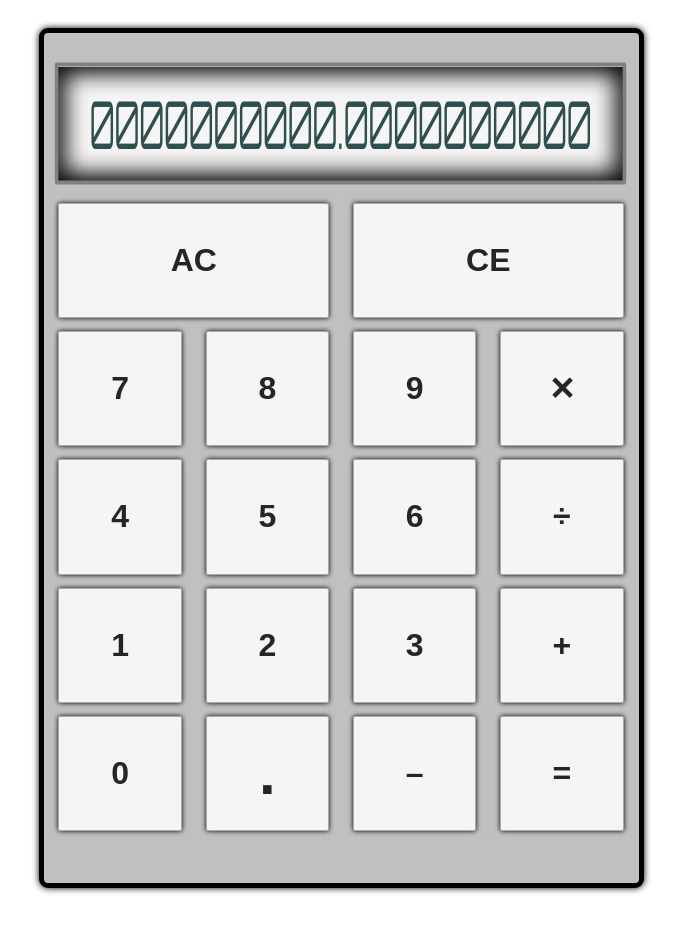
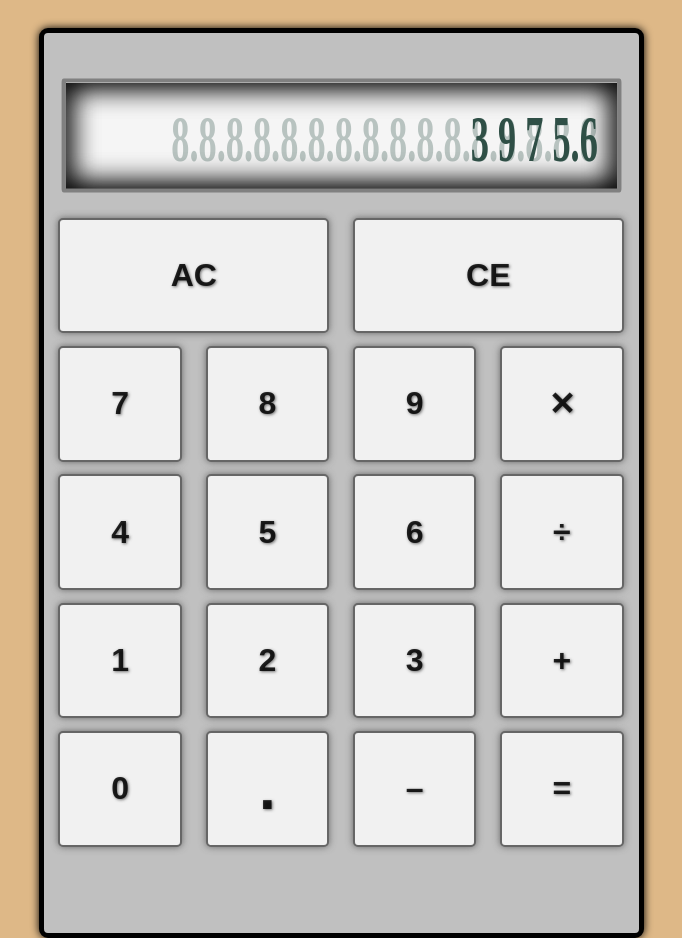
Before and after one commit to SageWelky/odin-calculator, a plain HTML site: page index.html in a window 1280 px wide. Shown: the whole page, without its empty margins (299-981 px from the left). Drawn offline with Linux system fonts and the light colour scheme.

Commit message:
Adjusted the display to have a background digital effect, as well as prepared the calculator to take decimals at any position.

```diff
--- a/index.html
+++ b/index.html
@@ -4,7 +4,6 @@
   <meta charset="UTF-8">
   <meta name="viewport" content="width=device-width, initial-scale=1.0">
   <title>Calculator Web App</title>
-  <link href='https://fonts.googleapis.com/css?family=Orbitron' rel='stylesheet' type='text/css'>
   <link rel="stylesheet" href="styles.css">
 </head>
 <body>
@@ -12,9 +11,17 @@
   <div id="app-container">
 
     <div id="calculator-viewport-spacing-container">
+
+
       <div id="calculator-viewport">
-        0000000000.0000000000
+        8.8.8.8.8.8.8.8.8.8.8.8.8.8.8.8
       </div>
+
+      <div id="input-numbers">
+        3 9 7 5.6
+      </div>
+
+
     </div>
 
 
--- a/styles.css
+++ b/styles.css
@@ -1,8 +1,14 @@
+@font-face {
+  font-family: 'Digital-7 Mono';
+  src: url('./digitalMono.ttf') format('tff')
+}
+
 html, body {
   width: 100%;
   height: 100%;
   display: flex;
   justify-content: center;
+  background-color: burlywood;
 }
 
 #app-container {
@@ -10,7 +16,7 @@ html, body {
   flex-direction: column;
   justify-content: center;
   align-items: center;
-  height: 850px;
+  height: 900px;
   width: 595px;
   text-align: center;
   gap: 3px;
@@ -18,7 +24,7 @@ html, body {
   background: silver;
   margin: 20px;
   border-radius: 9px;
-  box-shadow: 0 0 7px black;
+  box-shadow: 0 0 9px black;
 }
 
 #app-container > div {
@@ -33,28 +39,50 @@ html, body {
   width: 100%;
   border: 15px solid silver;
   margin-bottom: 7px;
+  position: relative;
 }
 
 
-#calculator-viewport {
+
+#calculator-viewport, #input-numbers {
+  box-sizing: border-box;
   display: flex;
   flex-shrink: 0;
   align-items: center;
-  justify-content: center;
-  width: 111%;
+  justify-content: flex-end;
+  width: 90%;
   height: 57px;
   font-size: 33px;
-  font-family: 'Orbitron', sans-serif;
-  font-weight: 500;
-  color: darkslategrey;
-  transform:scale(.9,2.0);
+  font-family: 'Digital-7 Mono';
+  transform:scale(1.1,2.0);
+  border-radius: 2px;
+  color: rgba(42, 79, 70, 0.3);
   background-clip: padding-box;
   background-color: whitesmoke;
-  box-shadow: inset 0 0 20px black, inset 0 0 20px black;
+  text-align: right;
+  font-kerning: none;
+  position: absolute;
+  bottom: 5px;
+  padding-top: 3px;
+  padding-right: 17px;
+}
+
+#calculator-viewport {
   border: 4px solid grey;
   border-top: 2px solid grey;
   border-bottom: 2px solid grey;
-  border-radius: 2px;
+  box-shadow: inset 0 0 20px black, inset 0 0 20px black;
+  font-weight: 900;
+}
+
+#calculator-viewport-spacing-container > #input-numbers {
+  color: rgb(47, 79, 70);
+
+  background: transparent;
+  margin-right: 0px;
+  margin-top: 2px;
+  font-weight: 900;
+  padding-right: 21px;
 }
 
 #calculator-button-container {
@@ -72,15 +100,16 @@ html, body {
 
 .calculator-button {
   box-sizing: border-box;
-  border: 1px solid darkgray;
+  border: 2px solid rgb(102, 102, 102);
   width: 21%;
   height: 18%;
   padding: 10px;
-  border-radius: 2px;
-  box-shadow: 0 0 5px black;
-  background-color: whitesmoke;
+  border-radius: 5px;
+  box-shadow: 0 0 7px rgba(79, 79, 79, 0.79);
+  background-color: rgb(241, 241, 241);
   font-size: xx-large;
   font-family: Arial, Helvetica, sans-serif;
+  text-shadow: 1px 1px 3px rgba(79, 79, 79, 0.79);
   color:rgba(0, 0, 0, 0.85);
   font-weight: 800;
 }
```
Also changed, not shown: digitalMono.ttf (added).
